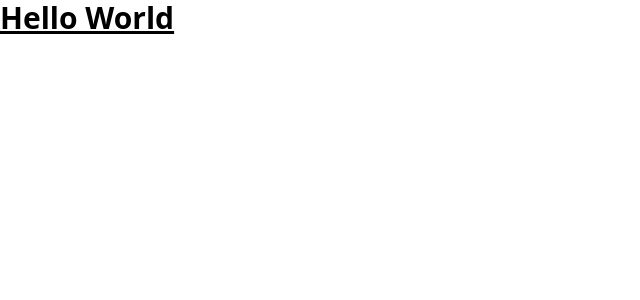
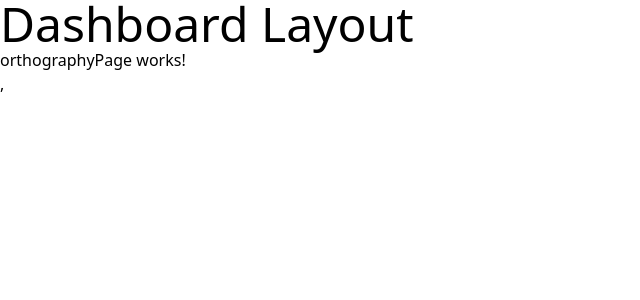
Before and after one commit to anibalalvarezg/fh-angular-gpt, an Angular app: page /orthography in a window 1280 px wide. Shown: the top 300 px of the page, without its empty margins (0-640 px from the left). Built offline with nearby package versions, Linux system fonts and the light colour scheme.

Commit message:
Add router outlet

```diff
--- a/src/app/app.component.html
+++ b/src/app/app.component.html
@@ -1,3 +1 @@
-<h1 class="text-3xl font-bold underline">
-  Hello World
-</h1>
+<router-outlet></router-outlet>
--- a/src/app/presentation/layouts/DashboardLayout/DashboardLayout.component.html
+++ b/src/app/presentation/layouts/DashboardLayout/DashboardLayout.component.html
@@ -1 +1,2 @@
-<p>DashboardLayout works!</p>,
+<h1 class="text-5xl">Dashboard Layout</h1>
+<router-outlet></router-outlet>
--- a/src/app/presentation/layouts/DashboardLayout/DashboardLayout.component.ts
+++ b/src/app/presentation/layouts/DashboardLayout/DashboardLayout.component.ts
@@ -1,11 +1,13 @@
 import { CommonModule } from '@angular/common';
 import { ChangeDetectionStrategy, Component } from '@angular/core';
+import { RouterModule } from '@angular/router';
 
 @Component({
   selector: 'app-dashboard-layout',
   standalone: true,
   imports: [
     CommonModule,
+    RouterModule
   ],
   templateUrl: './DashboardLayout.component.html',
   changeDetection: ChangeDetectionStrategy.OnPush,
```
